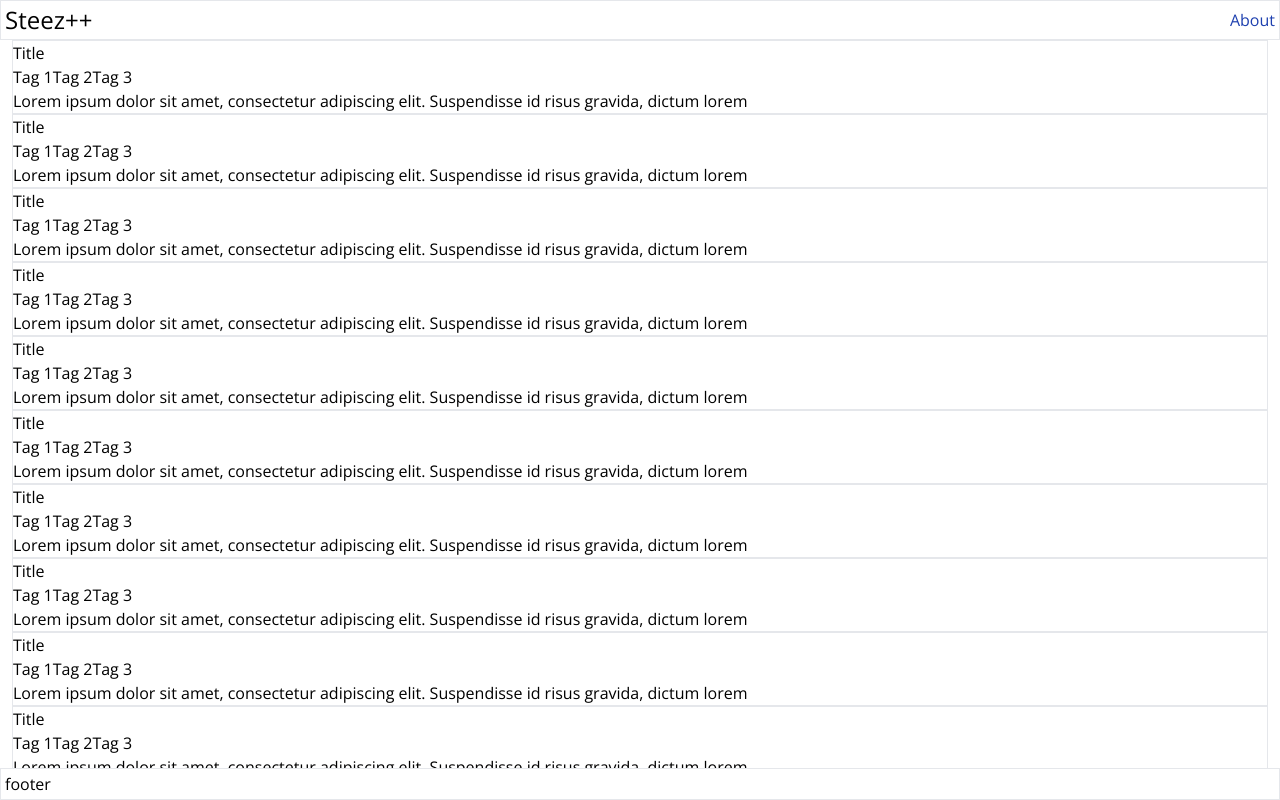
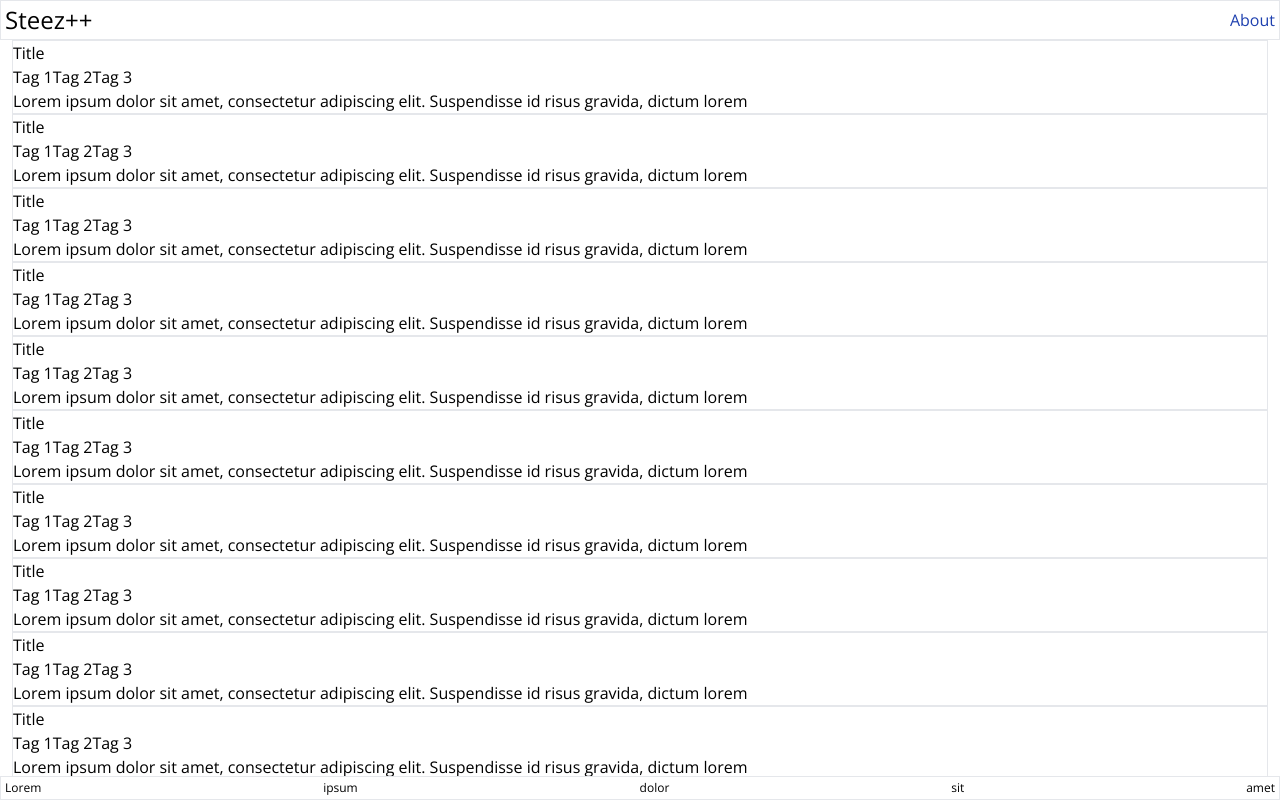
Before and after one commit to steezplusplus/Accessible-Web-Components, a Next.js app: page / in a window 1280 px wide. Built offline with nearby package versions, Linux system fonts and the light colour scheme.

Commit message:
style: footer text smaller

```diff
--- a/components/footer/Footer.tsx
+++ b/components/footer/Footer.tsx
@@ -1,9 +1,21 @@
 
 export function Footer() {
   return (
-    <ul className="flex items-center border border-solid h-full px-1">
+    <ul className="flex items-center justify-between border border-solid h-full text-xs px-1">
       <li>
-        <p>footer</p>
+        <p>Lorem</p>
+      </li>
+      <li>
+        <p>ipsum</p>
+      </li>
+      <li>
+        <p>dolor</p>
+      </li>
+      <li>
+        <p>sit</p>
+      </li>
+      <li>
+        <p>amet</p>
       </li>
     </ul>
   )
--- a/styles/layout.module.css
+++ b/styles/layout.module.css
@@ -3,7 +3,7 @@
   grid-template:
     "navbar" 2.5rem
     "main" 1fr
-    "footer" 2rem;
+    "footer" 1.5rem;
 }
 
 .layout > navbar {
```
